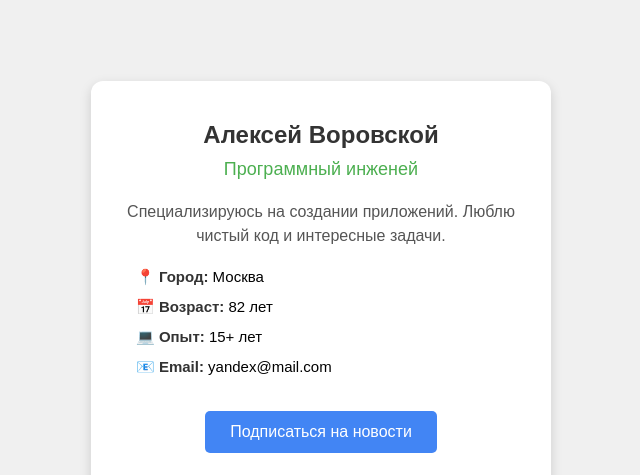
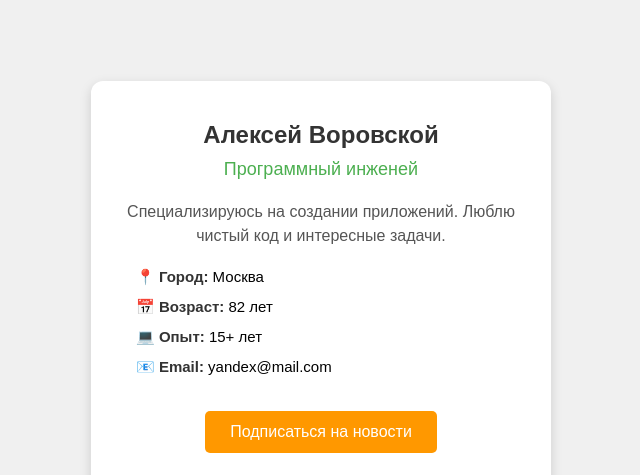
Before and after one commit to ookotukoo/HSE_git, a plain HTML site: page index.html in a window 1280 px wide. Shown: the top 475 px of the page, without its empty margins (319-959 px from the left). Drawn offline with Linux system fonts and the light colour scheme.

Commit message:
Смена цвета кнопки на оранжевый

```diff
--- a/index.html
+++ b/index.html
@@ -60,7 +60,7 @@
         }
 
         .subscribe-btn {
-            background-color: #4285F4; /* Синий */
+            background-color: #FF9800; /* Синий */
             color: white;
             border: none;
             border-radius: 5px;
@@ -72,7 +72,7 @@
         }
 
         .subscribe-btn:hover {
-            background-color: #3367D6; /* Темно-синий при наведении */
+            background-color: #F57C00; /* Темно-синий при наведении */
         }
 
         /* Стили для формы ВКонтакте */
```
